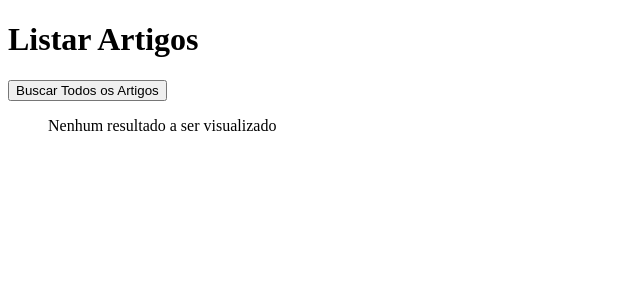
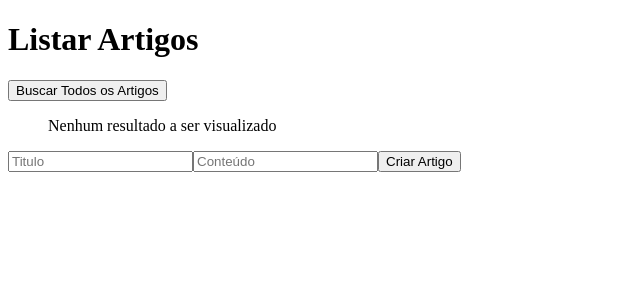
Before and after one commit to VitorHenrique018/CRUD-of-Articles, a React (Create React App) app in the folder frontend/: page / in a window 1280 px wide. Shown: the top 300 px of the page, without its empty margins (0-640 px from the left). Built offline with nearby package versions, Linux system fonts and the light colour scheme.

Commit message:
Campo de adicionar

```diff
--- a/frontend/src/App.js
+++ b/frontend/src/App.js
@@ -1,9 +1,11 @@
-import React, { useState, useEffect } from "react";
-import { getArticles } from "./sources/apiArticles";
+import React, { useState } from "react";
+import { getArticles, createArticles } from "./sources/apiArticles";
 //import api from "./api";
 
 const App = () => {
   const [artigos, setArtigos] = useState([]);
+  const [titulo, setTitulo] = useState([]);
+  const [conteudo, setConteudo] = useState([]);
   const [checkArticle, setCheckArticle] = useState(false);
 
   async function getA() {
@@ -15,11 +17,26 @@ const App = () => {
     }
   }
 
-  useEffect(() => {}, []);
+  async function postA() {
+    const obj = {
+      titulo: titulo,
+      conteudo: conteudo
+    }
+    try {
+      const resp = await createArticles(obj);
+      alert(resp.message);
+    } catch (err) {
+      console.log("erro");
+    }
+  }
 
   const buscarTodosArtigos = () => {
     getA();
     setCheckArticle((prevCheck) => !prevCheck);
+  };
+
+  const criarArtigo = () => {
+    postA();
   };
 
   return (
@@ -44,6 +61,22 @@ const App = () => {
           ))
         )}
       </ul>
+      <div>
+        <input
+          placeholder="Titulo"
+          className="input-msg"
+          value={titulo}
+          onChange={(e) => setTitulo(e.target.value)}
+        />
+        <input
+          placeholder="Conteúdo"
+          className="input-msg"
+          value={conteudo}
+          onChange={(e) => setConteudo(e.target.value)}
+        />
+        <button onClick={criarArtigo}>Criar Artigo</button>
+
+      </div>
     </div>
   );
 };
--- a/frontend/src/sources/apiArticles.js
+++ b/frontend/src/sources/apiArticles.js
@@ -11,13 +11,17 @@ export const getArticles = async () => {
     return summary;
   }
 
-  export const createArticles = async () => {
+  export const createArticles = async (params) => {
     let summary = [];
+    const obj = {
+      titulo: params.titulo,
+      conteudo: params.conteudo
+    }
     try {
-      const { data } = await api.post("/artigo");
+      const { data } = await api.post("/artigo", JSON.stringify(obj), { headers: { 'Content-Type': 'application/json' } });
       summary = data;
     } catch (error) {
-      alert("Ocorreu um erro ao buscar os items");
+      alert("Ocorreu um erro ao cadastrar os items");
     }
     return summary;
   }
```
Also changed, not shown: 2 other files (tests, documents, lock files or other folders).
